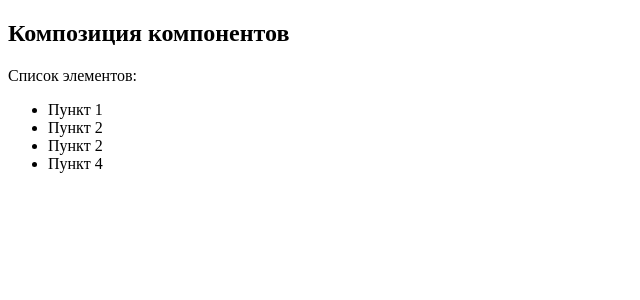
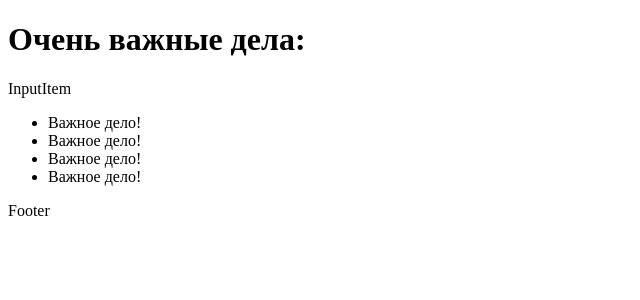
Before and after one commit to WebHeroSchool/todo-taa, a JavaScript app: page / in a window 1280 px wide. Shown: the top 300 px of the page, without its empty margins (0-640 px from the left). Built offline with nearby package versions, Linux system fonts and the light colour scheme.

Commit message:
created application structure

```diff
--- a/src/App.js
+++ b/src/App.js
@@ -1,24 +1,16 @@
+import InputItem from './components/InputItem/InputItem';
+import ItemList from './components/ItemList/ItemList';
+import Footer from './components/Footer/Footer';
+
+const title = (<h1>Очень важные дела:</h1>);
+
 const App = () => {
   return (<div>
-    <Title/>
+    { title }
+    <InputItem/>
     <ItemList/>
+    <Footer/>
   </div>);
 }
 
-const Title = () => {
-  return (<div>
-    <h2>Композиция компонентов</h2>
-    <p>Список элементов:</p>
-  </div>);
-}
-
-const ItemList = () => {
-  return (<ul>
-    <li>Пункт 1</li>
-    <li>Пункт 2</li>
-    <li>Пункт 2</li>
-    <li>Пункт 4</li>
-  </ul>);
-}
-
 export default App;
--- /dev/null
+++ b/src/components/Footer/Footer.js
@@ -0,0 +1,5 @@
+const Footer = () => {
+  return (<div>Footer</div>);
+}
+
+export default Footer;
--- /dev/null
+++ b/src/components/InputItem/InputItem.js
@@ -0,0 +1,5 @@
+const InputItem = () => {
+  return (<p>InputItem</p>);
+}
+
+export default InputItem;
--- /dev/null
+++ b/src/components/Item/Item.js
@@ -0,0 +1,5 @@
+const Item = () => {
+  return (<li>Важное дело!</li>);
+}
+
+export default Item;
--- /dev/null
+++ b/src/components/ItemList/ItemList.js
@@ -0,0 +1,12 @@
+import Item from '../Item/Item';
+
+const ItemList = () => {
+  return (<ul>
+    <Item/>
+    <Item/>
+    <Item/>
+    <Item/>
+  </ul>);
+}
+
+export default ItemList;
```
